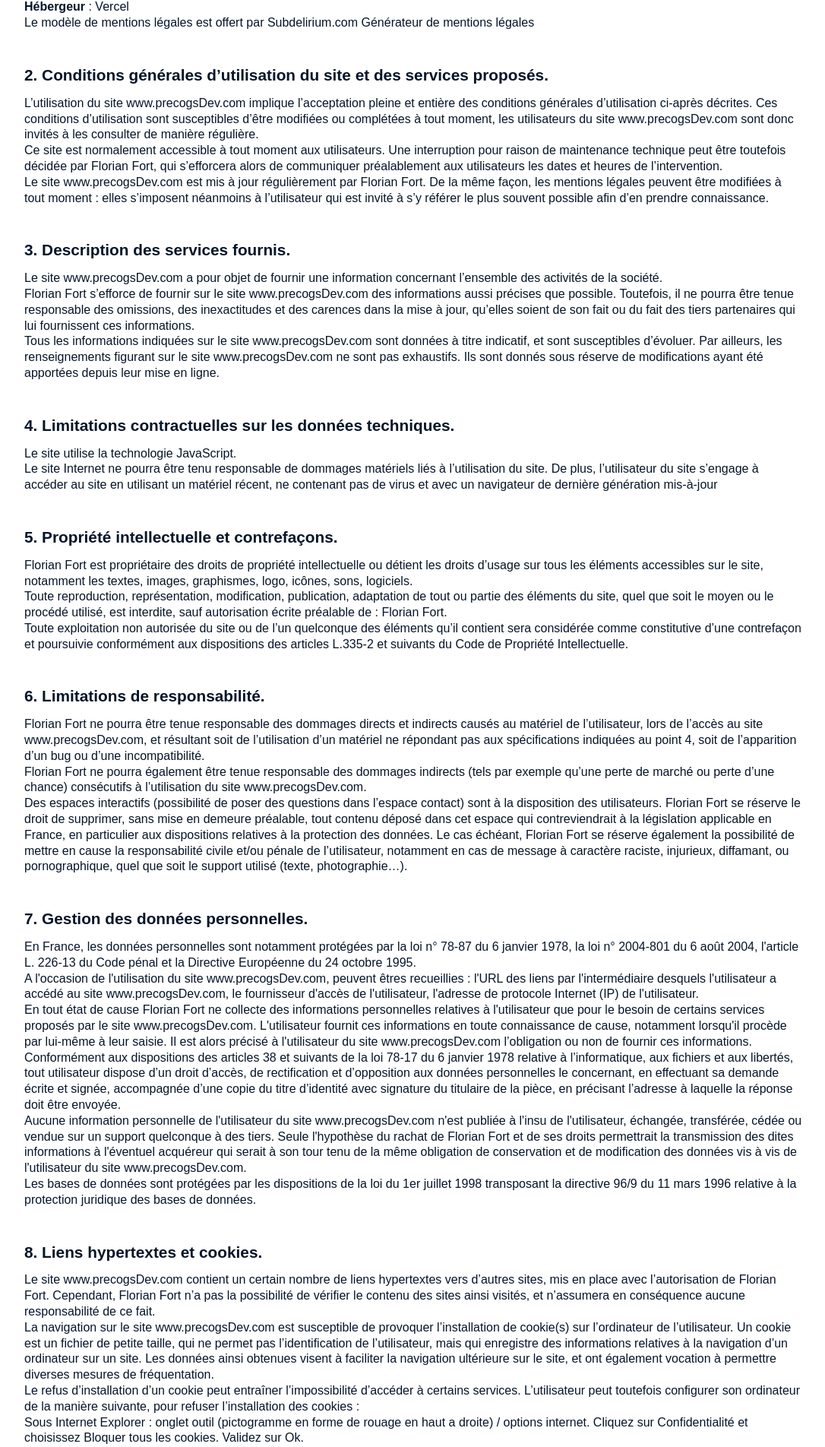
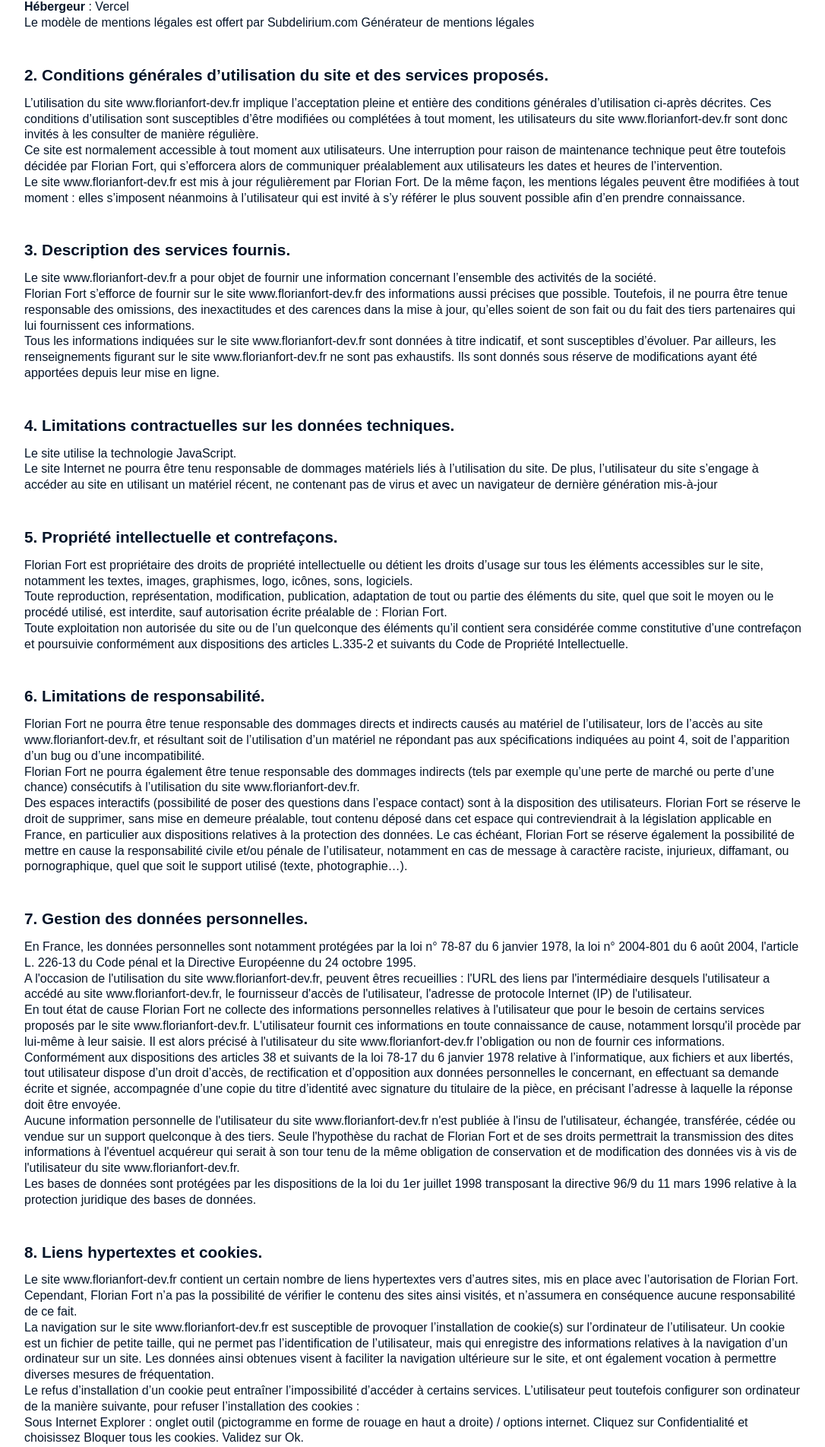
Before and after one commit to prcogs/precogs-dev, a Next.js app: page /mentions_legales in a window 1280 px wide. Shown: the part 336-2240 px from the top of the page at 76% size, without its empty margins (96-1182 px from the left). Built offline with nearby package versions, Linux system fonts and the light colour scheme.

Commit message:
fix lien pages mentions légales

```diff
--- a/pages/mentions_legales/index.jsx
+++ b/pages/mentions_legales/index.jsx
@@ -23,7 +23,7 @@ const Mentions_legales = () => {
             </Link>
 
             <h3>1. Présentation du site.</h3>
-               <p>En vertu de l'article 6 de la loi n° 2004-575 du 21 juin 2004 pour la confiance dans l'économie numérique, il est précisé aux utilisateurs du site <a href="https://www.florianfort-dev.fr">www.precogsDev.com</a> l'identité des différents intervenants dans le cadre de sa réalisation et de son suivi :</p>
+               <p>En vertu de l'article 6 de la loi n° 2004-575 du 21 juin 2004 pour la confiance dans l'économie numérique, il est précisé aux utilisateurs du site <a href="https://www.florianfort-dev.fr">www.florianfort-dev.fr</a> l'identité des différents intervenants dans le cadre de sa réalisation et de son suivi :</p>
                <p><strong>Propriétaire</strong> : Florian Fort – Auto entrepreneur – Yvelines<br />
                <strong>Créateur</strong>  : <a href="https://www.florianfort-dev.fr">Florian Fort</a><br />
                <strong>Responsable publication</strong> : Florian Fort – prcogs.contact@gmail.com<br />
@@ -35,14 +35,14 @@ const Mentions_legales = () => {
 
 
             <h3>2. Conditions générales d’utilisation du site et des services proposés.</h3>
-               <p>L’utilisation du site <a href="https://www.florianfort-dev.fr">www.precogsDev.com</a> implique l’acceptation pleine et entière des conditions générales d’utilisation ci-après décrites. Ces conditions d’utilisation sont susceptibles d’être modifiées ou complétées à tout moment, les utilisateurs du site <a href="https://www.florianfort-dev.fr">www.precogsDev.com</a> sont donc invités à les consulter de manière régulière.</p>
+               <p>L’utilisation du site <a href="https://www.florianfort-dev.fr">www.florianfort-dev.fr</a> implique l’acceptation pleine et entière des conditions générales d’utilisation ci-après décrites. Ces conditions d’utilisation sont susceptibles d’être modifiées ou complétées à tout moment, les utilisateurs du site <a href="https://www.florianfort-dev.fr">www.florianfort-dev.fr</a> sont donc invités à les consulter de manière régulière.</p>
                <p>Ce site est normalement accessible à tout moment aux utilisateurs. Une interruption pour raison de maintenance technique peut être toutefois décidée par Florian Fort, qui s’efforcera alors de communiquer préalablement aux utilisateurs les dates et heures de l’intervention.</p>
-               <p>Le site <a href="https://www.florianfort-dev.fr">www.precogsDev.com</a> est mis à jour régulièrement par Florian Fort. De la même façon, les mentions légales peuvent être modifiées à tout moment : elles s’imposent néanmoins à l’utilisateur qui est invité à s’y référer le plus souvent possible afin d’en prendre connaissance.</p>
+               <p>Le site <a href="https://www.florianfort-dev.fr">www.florianfort-dev.fr</a> est mis à jour régulièrement par Florian Fort. De la même façon, les mentions légales peuvent être modifiées à tout moment : elles s’imposent néanmoins à l’utilisateur qui est invité à s’y référer le plus souvent possible afin d’en prendre connaissance.</p>
 
             <h3>3. Description des services fournis.</h3>
-               <p>Le site <a href="https://www.florianfort-dev.fr">www.precogsDev.com</a> a pour objet de fournir une information concernant l’ensemble des activités de la société.</p>
-               <p>Florian Fort s’efforce de fournir sur le site <a href="https://www.florianfort-dev.fr">www.precogsDev.com</a> des informations aussi précises que possible. Toutefois, il ne pourra être tenue responsable des omissions, des inexactitudes et des carences dans la mise à jour, qu’elles soient de son fait ou du fait des tiers partenaires qui lui fournissent ces informations.</p>
-               <p>Tous les informations indiquées sur le site <a href="https://www.florianfort-dev.fr">www.precogsDev.com</a> sont données à titre indicatif, et sont susceptibles d’évoluer. Par ailleurs, les renseignements figurant sur le site <a href="https://www.florianfort-dev.fr">www.precogsDev.com</a> ne sont pas exhaustifs. Ils sont donnés sous réserve de modifications ayant été apportées depuis leur mise en ligne.</p>
+               <p>Le site <a href="https://www.florianfort-dev.fr">www.florianfort-dev.fr</a> a pour objet de fournir une information concernant l’ensemble des activités de la société.</p>
+               <p>Florian Fort s’efforce de fournir sur le site <a href="https://www.florianfort-dev.fr">www.florianfort-dev.fr</a> des informations aussi précises que possible. Toutefois, il ne pourra être tenue responsable des omissions, des inexactitudes et des carences dans la mise à jour, qu’elles soient de son fait ou du fait des tiers partenaires qui lui fournissent ces informations.</p>
+               <p>Tous les informations indiquées sur le site <a href="https://www.florianfort-dev.fr">www.florianfort-dev.fr</a> sont données à titre indicatif, et sont susceptibles d’évoluer. Par ailleurs, les renseignements figurant sur le site <a href="https://www.florianfort-dev.fr">www.florianfort-dev.fr</a> ne sont pas exhaustifs. Ils sont donnés sous réserve de modifications ayant été apportées depuis leur mise en ligne.</p>
 
             <h3>4. Limitations contractuelles sur les données techniques.</h3>
                <p>Le site utilise la technologie JavaScript.</p>
@@ -54,21 +54,21 @@ const Mentions_legales = () => {
                <p>Toute exploitation non autorisée du site ou de l’un quelconque des éléments qu’il contient sera considérée comme constitutive d’une contrefaçon et poursuivie conformément aux dispositions des articles L.335-2 et suivants du Code de Propriété Intellectuelle.</p>
 
             <h3>6. Limitations de responsabilité.</h3>
-               <p>Florian Fort ne pourra être tenue responsable des dommages directs et indirects causés au matériel de l’utilisateur, lors de l’accès au site www.precogsDev.com, et résultant soit de l’utilisation d’un matériel ne répondant pas aux spécifications indiquées au point 4, soit de l’apparition d’un bug ou d’une incompatibilité.</p>
-               <p>Florian Fort ne pourra également être tenue responsable des dommages indirects (tels par exemple qu’une perte de marché ou perte d’une chance) consécutifs à l’utilisation du site <a href="https://www.florianfort-dev.fr">www.precogsDev.com</a>.</p>
+               <p>Florian Fort ne pourra être tenue responsable des dommages directs et indirects causés au matériel de l’utilisateur, lors de l’accès au site www.florianfort-dev.fr, et résultant soit de l’utilisation d’un matériel ne répondant pas aux spécifications indiquées au point 4, soit de l’apparition d’un bug ou d’une incompatibilité.</p>
+               <p>Florian Fort ne pourra également être tenue responsable des dommages indirects (tels par exemple qu’une perte de marché ou perte d’une chance) consécutifs à l’utilisation du site <a href="https://www.florianfort-dev.fr">www.florianfort-dev.fr</a>.</p>
                <p>Des espaces interactifs (possibilité de poser des questions dans l’espace contact) sont à la disposition des utilisateurs. Florian Fort se réserve le droit de supprimer, sans mise en demeure préalable, tout contenu déposé dans cet espace qui contreviendrait à la législation applicable en France, en particulier aux dispositions relatives à la protection des données. Le cas échéant, Florian Fort se réserve également la possibilité de mettre en cause la responsabilité civile et/ou pénale de l’utilisateur, notamment en cas de message à caractère raciste, injurieux, diffamant, ou pornographique, quel que soit le support utilisé (texte, photographie…).</p>
 
             <h3>7. Gestion des données personnelles.</h3>
                <p>En France, les données personnelles sont notamment protégées par la loi n° 78-87 du 6 janvier 1978, la loi n° 2004-801 du 6 août 2004, l'article L. 226-13 du Code pénal et la Directive Européenne du 24 octobre 1995.</p>
-               <p>A l'occasion de l'utilisation du site <a href="https://www.florianfort-dev.fr">www.precogsDev.com</a>, peuvent êtres recueillies : l'URL des liens par l'intermédiaire desquels l'utilisateur a accédé au site <a href="https://www.florianfort-dev.fr">www.precogsDev.com</a>, le fournisseur d'accès de l'utilisateur, l'adresse de protocole Internet (IP) de l'utilisateur.</p>
-               <p> En tout état de cause Florian Fort ne collecte des informations personnelles relatives à l'utilisateur que pour le besoin de certains services proposés par le site <a href="https://www.florianfort-dev.fr">www.precogsDev.com</a>. L'utilisateur fournit ces informations en toute connaissance de cause, notamment lorsqu'il procède par lui-même à leur saisie. Il est alors précisé à l'utilisateur du site <a href="https://www.florianfort-dev.fr">www.precogsDev.com</a> l’obligation ou non de fournir ces informations.</p>
+               <p>A l'occasion de l'utilisation du site <a href="https://www.florianfort-dev.fr">www.florianfort-dev.fr</a>, peuvent êtres recueillies : l'URL des liens par l'intermédiaire desquels l'utilisateur a accédé au site <a href="https://www.florianfort-dev.fr">www.florianfort-dev.fr</a>, le fournisseur d'accès de l'utilisateur, l'adresse de protocole Internet (IP) de l'utilisateur.</p>
+               <p> En tout état de cause Florian Fort ne collecte des informations personnelles relatives à l'utilisateur que pour le besoin de certains services proposés par le site <a href="https://www.florianfort-dev.fr">www.florianfort-dev.fr</a>. L'utilisateur fournit ces informations en toute connaissance de cause, notamment lorsqu'il procède par lui-même à leur saisie. Il est alors précisé à l'utilisateur du site <a href="https://www.florianfort-dev.fr">www.florianfort-dev.fr</a> l’obligation ou non de fournir ces informations.</p>
                <p>Conformément aux dispositions des articles 38 et suivants de la loi 78-17 du 6 janvier 1978 relative à l’informatique, aux fichiers et aux libertés, tout utilisateur dispose d’un droit d’accès, de rectification et d’opposition aux données personnelles le concernant, en effectuant sa demande écrite et signée, accompagnée d’une copie du titre d’identité avec signature du titulaire de la pièce, en précisant l’adresse à laquelle la réponse doit être envoyée.</p>
-               <p>Aucune information personnelle de l'utilisateur du site <a href="https://www.florianfort-dev.fr">www.precogsDev.com</a> n'est publiée à l'insu de l'utilisateur, échangée, transférée, cédée ou vendue sur un support quelconque à des tiers. Seule l'hypothèse du rachat de Florian Fort et de ses droits permettrait la transmission des dites informations à l'éventuel acquéreur qui serait à son tour tenu de la même obligation de conservation et de modification des données vis à vis de l'utilisateur du site <a href="https://www.florianfort-dev.fr">www.precogsDev.com</a>.</p>
+               <p>Aucune information personnelle de l'utilisateur du site <a href="https://www.florianfort-dev.fr">www.florianfort-dev.fr</a> n'est publiée à l'insu de l'utilisateur, échangée, transférée, cédée ou vendue sur un support quelconque à des tiers. Seule l'hypothèse du rachat de Florian Fort et de ses droits permettrait la transmission des dites informations à l'éventuel acquéreur qui serait à son tour tenu de la même obligation de conservation et de modification des données vis à vis de l'utilisateur du site <a href="https://www.florianfort-dev.fr">www.florianfort-dev.fr</a>.</p>
                <p>Les bases de données sont protégées par les dispositions de la loi du 1er juillet 1998 transposant la directive 96/9 du 11 mars 1996 relative à la protection juridique des bases de données.</p>
 
             <h3>8. Liens hypertextes et cookies.</h3>
-               <p>Le site <a href="https://www.florianfort-dev.fr">www.precogsDev.com</a> contient un certain nombre de liens hypertextes vers d’autres sites, mis en place avec l’autorisation de Florian Fort. Cependant, Florian Fort n’a pas la possibilité de vérifier le contenu des sites ainsi visités, et n’assumera en conséquence aucune responsabilité de ce fait.</p>
-               <p>La navigation sur le site <a href="https://www.florianfort-dev.fr">www.precogsDev.com</a> est susceptible de provoquer l’installation de cookie(s) sur l’ordinateur de l’utilisateur. Un cookie est un fichier de petite taille, qui ne permet pas l’identification de l’utilisateur, mais qui enregistre des informations relatives à la navigation d’un ordinateur sur un site. Les données ainsi obtenues visent à faciliter la navigation ultérieure sur le site, et ont également vocation à permettre diverses mesures de fréquentation.</p>
+               <p>Le site <a href="https://www.florianfort-dev.fr">www.florianfort-dev.fr</a> contient un certain nombre de liens hypertextes vers d’autres sites, mis en place avec l’autorisation de Florian Fort. Cependant, Florian Fort n’a pas la possibilité de vérifier le contenu des sites ainsi visités, et n’assumera en conséquence aucune responsabilité de ce fait.</p>
+               <p>La navigation sur le site <a href="https://www.florianfort-dev.fr">www.florianfort-dev.fr</a> est susceptible de provoquer l’installation de cookie(s) sur l’ordinateur de l’utilisateur. Un cookie est un fichier de petite taille, qui ne permet pas l’identification de l’utilisateur, mais qui enregistre des informations relatives à la navigation d’un ordinateur sur un site. Les données ainsi obtenues visent à faciliter la navigation ultérieure sur le site, et ont également vocation à permettre diverses mesures de fréquentation.</p>
                <p>Le refus d’installation d’un cookie peut entraîner l’impossibilité d’accéder à certains services. L’utilisateur peut toutefois configurer son ordinateur de la manière suivante, pour refuser l’installation des cookies :</p>
                <p>Sous Internet Explorer : onglet outil (pictogramme en forme de rouage en haut a droite) / options internet. Cliquez sur Confidentialité et choisissez Bloquer tous les cookies. Validez sur Ok.</p>
                <p>Sous Firefox : en haut de la fenêtre du navigateur, cliquez sur le bouton Firefox, puis aller dans l'onglet Options. Cliquer sur l'onglet Vie privée.
@@ -77,7 +77,7 @@ const Mentions_legales = () => {
                <p>Sous Chrome : Cliquez en haut à droite du navigateur sur le pictogramme de menu (symbolisé par trois lignes horizontales). Sélectionnez Paramètres. Cliquez sur Afficher les paramètres avancés. Dans la section "Confidentialité", cliquez sur préférences.  Dans l'onglet "Confidentialité", vous pouvez bloquer les cookies.</p>
 
             <h3>9. Droit applicable et attribution de juridiction.</h3>
-               <p>Tout litige en relation avec l’utilisation du site <a href="https://www.florianfort-dev.fr">www.precogsDev.com</a> est soumis au droit français. Il est fait attribution exclusive de juridiction aux tribunaux compétents de Paris.</p>
+               <p>Tout litige en relation avec l’utilisation du site <a href="https://www.florianfort-dev.fr">www.florianfort-dev.fr</a> est soumis au droit français. Il est fait attribution exclusive de juridiction aux tribunaux compétents de Paris.</p>
 
             <h3>10. Les principales lois concernées.</h3>
                <p>Loi n° 78-17 du 6 janvier 1978, notamment modifiée par la loi n° 2004-801 du 6 août 2004 relative à l'informatique, aux fichiers et aux libertés.</p>
```
